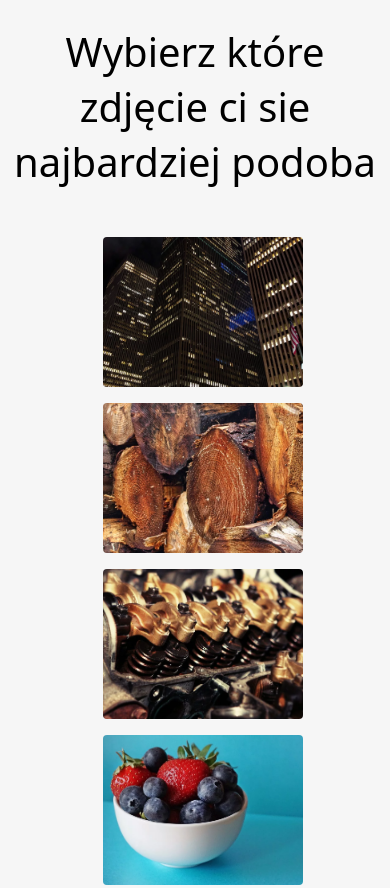
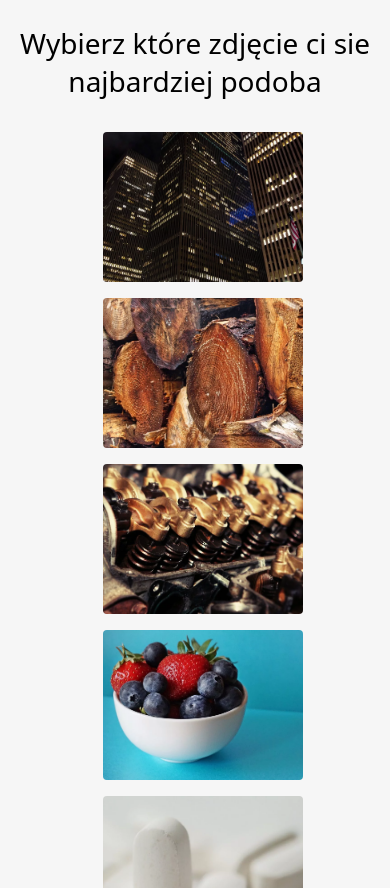
Before and after one commit to KostiXOXO/upp-quiz, an Astro site: page / in a window 390 px wide. Shown: the top 888 px of the page. Built offline with nearby package versions, Linux system fonts and the light colour scheme; Astro itself is replaced by a stand-in of ours.

Commit message:
smaller font on mobile

```diff
--- a/src/pages/index.astro
+++ b/src/pages/index.astro
@@ -16,12 +16,21 @@ import Quiz from "../components/Quiz";
         gap: 2rem;
         padding-block: 1rem 3rem;
       }
+
       h1 {
         font-size: 2.5rem;
         margin: 0;
         font-weight: 400;
         text-align: center;
       }
+      @media only screen and (max-width: 600px) {
+        h1 {
+          font-size: 1.75rem;
+        }
+        main {
+          gap: 1rem;
+        }
+      }
     </style>
   </main>
 </Layout>
```
